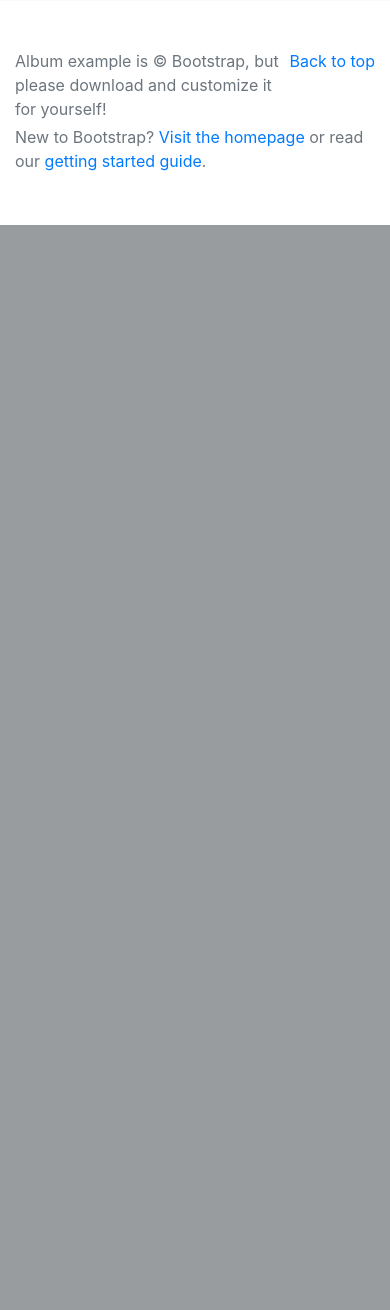
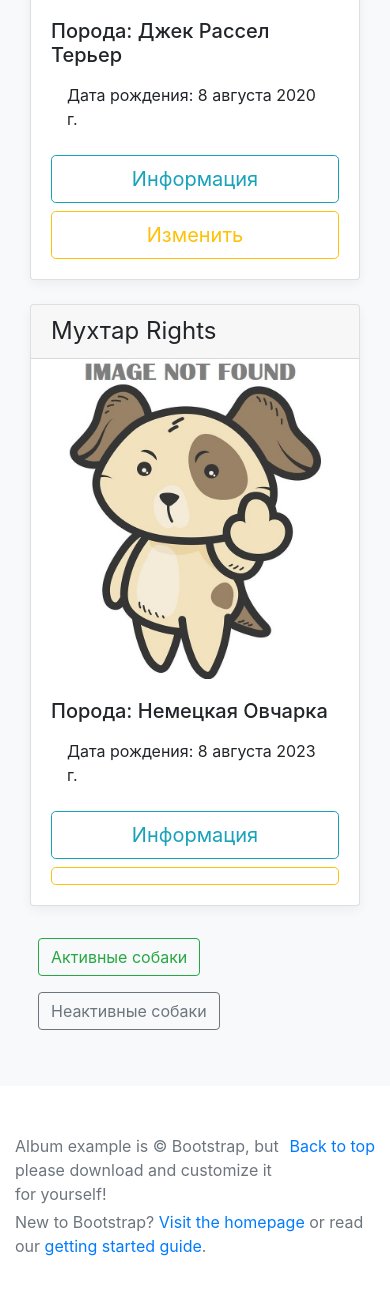
Before and after one commit to Nikita-Lugovskoi/ShelterCBV425, a Django app: page /dogs/ in a window 390 px wide. Shown: the part 3229-4539 px from the top of the page. Before the commit the page ends 3454 px from the top, so only its background shows below. Run offline with Django 5.2, Linux system fonts and the light colour scheme; a user stored in the database is signed in; data comes from the database, SQL or seed files in the repository; some libraries are stand-ins or nearby versions.

Commit message:
1.Добавлена карточка собаки. 2.Изменен шаблон dogs/detail.html. 3. Изменен шаблон вывода всех собак. 4. Изменен шаблн обновления собаки. 5. Исправлена ошибка в urls.

```diff
--- a/dogs/templates/dogs/dogs.html
+++ b/dogs/templates/dogs/dogs.html
@@ -2,21 +2,13 @@
 {% load my_tags %}
 {% block content %}
 
-<div class="row">
-    {% for object in object_list %}
-    <div class="col-md-4">
-        <div class="card mb-4 box-shadow">
-            <img class="card-img-top"
-                 src="{{ object.photo|dogs_media }}" width="300" height="320"
-                 alt="Card image cap">
-            <div class="card-body">
-                <p class="card-text">{{ object.name|title }}</p>
-            </div>
-            <div class="card-footer">
-                <a class="btn btn-link" href="{% url 'dogs:dog_detail' object.pk %}">Подробнее</a>
-            </div>
-        </div>
+<div class="container">
+    <div class="row">
+        {% for object in object_list %}
+        {% include 'dogs/includes/inc_dog_card.html' with object=object %}
+        {% endfor %}
     </div>
-    {% endfor %}
+    <a href="{% url 'dogs:dogs_list' %}" class="btn btn-outline-success m-2">Активные собаки</a>
+    <a href="{% url 'dogs:dogs_deactiveted_list' %}" class="btn btn-outline-secondary m-2">Неактивные собаки</a>
 </div>
 {% endblock %}
--- /dev/null
+++ b/dogs/templates/dogs/includes/inc_dog_card.html
@@ -0,0 +1,29 @@
+{% load my_tags %}
+<div class="col-md-4">
+    <div class="card mb-4 box-shadow">
+        <div class="card-header">
+            <h4 class="my-0 font-weight-normal">{{ object.name }}</h4>
+        </div>
+        <img class="card-img-top"
+             src="{{ object.photo|dogs_media }}" width="300" height="320"
+             alt="Card image cap">
+        <div class="card-body">
+            <h5 class="card-title pricing-card-title">Порода: {{ object.breed }}</h5>
+            <ul class="list-unstyled mt-3 mb-4 text-start m-3">
+                <li>Дата рождения: {{ object.birth_date|default:"не известная" }}</li>
+            </ul>
+            <a class="btn btn-lg btn-block btn-outline-info"
+               href="{% url 'dogs:dog_detail' object.pk %}">Информация</a>
+            {% if user.is_authenticated and object.owner == user or user.is_staff %}
+            <a class="btn btn-lg btn-block btn-outline-warning"
+               href="{% url 'dogs:dog_update' object.pk %}">
+               {% if user.role == 'admin' or user.role == 'moderator' %}
+               Изменить/удалить
+               {% elif object.owner == user %}
+               Изменить
+               {% endif %}
+            </a>
+            {% endif %}
+        </div>
+    </div>
+</div>
--- a/dogs/urls.py
+++ b/dogs/urls.py
@@ -15,10 +15,10 @@ urlpatterns = [
     #dogs
     path('breeds/<int:pk>/dogs/', DogBreedListVeiw.as_view(), name='breed_dogs'),
     path('dogs/', DogListView.as_view(), name='dogs_list'),
-    path('dogs/', DogDeactivetedListView.as_view(), name='dogs_deactiveted_list'),
+    path('dogs/deactiveted/', DogDeactivetedListView.as_view(), name='dogs_deactiveted_list'),
     path('dogs/create/', DogCreateView.as_view(), name='dog_create'),
     path('dogs/detail/<int:pk>/', DogDetailView.as_view(), name='dog_detail'),
     path('dogs/update/<int:pk>', never_cache(DogUpdateView.as_view()), name='dog_update'),
-    path('dogs/update/<int:pk>', dog_toggle_activity, name='dog_toggle_activity'),
+    path('dogs/toggle/<int:pk>', dog_toggle_activity, name='dog_toggle_activity'),
     path('dogs/delete/<int:pk>', DogDeleteView.as_view(), name='dog_delete'),
 ]
--- a/dogs/views.py
+++ b/dogs/views.py
@@ -115,7 +115,7 @@ class DogUpdateView(LoginRequiredMixin, UpdateView):
 
     def get_context_data(self, **kwargs):
         context_data = super().get_context_data(**kwargs)
-        DogParentFormset = inlineformset_factory(Dog, DogParent, form=DogParentForm, extra=1)
+        DogParentFormset = inlineformset_factory(Dog, DogParent, form=DogParentForm, extra=2)
         if self.request.method == "POST":
             formset = DogParentFormset(self.request.POST, instance=self.object)
         else:
```
Also changed, not shown: dogs/templates/dogs/update.html (+14 -5 lines).
